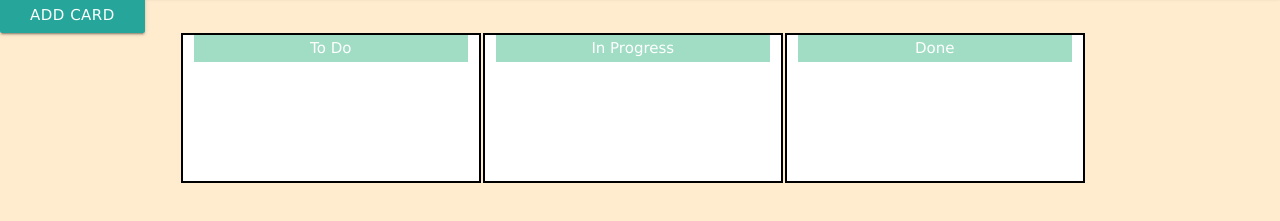
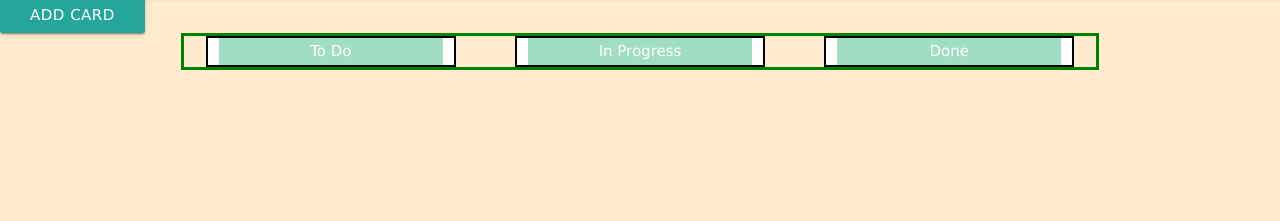
Before and after one commit to rnguyen89/pk-collab, a website: page public/dashboard.html in a window 1280 px wide. Shown: the part 67-288 px from the top of the page. Drawn offline with nearby package versions, Linux system fonts and the light colour scheme; no server answers.

Commit message:
incorporated css grid

```diff
--- a/public/css/main.css
+++ b/public/css/main.css
@@ -30,47 +30,51 @@ myCard {
 }
 
 /* dashboard.html */
-body
-		{
+body {
 	font-family:"Helvetica Neue", Helvetica, Arial, sans-serif;
 }
-		#board
-		{
-			width: 910px;
-			min-height:100px;
 
-			position:relative;
+#board {
+  margin: 0 auto;
+  /* padding-left: 100px;  */
+  position: relative;
+  border: 3px solid green;
+
 }
-		.title
-		{
+
+#board {
+  display: grid;
+  /* grid-template-columns: repeat(3, 1fr); */
+  grid-gap: 1em;
+  grid-template-columns: repeat(auto-fill, minmax(250px,1fr));
+
+}
+
+.title {
 	background-color:#a0ddc4;
 	text-align:center;
 	color:white;
 	padding: 2px 0px;
 }
 
-		#inprogress
-		{
+/* #inprogress {
 	left:302px;
 }
 
-		#done
-		{
+#done {
 	left:604px;
+} */
+
+#todo, #inprogress, #done {
+	background-color: rgb(255, 255, 255);
+	position: relative;
+	width: 250px;
+	height: 100%;
+	border: 2px solid black;
+  margin: 0 auto;
 }
 
-		#todo, #inprogress, #done
-		{
-			background-color: rgb(255, 255, 255);
-			position:absolute;
-			width: 300px;
-			min-height:150px;
-			border: 2px solid black;
-
-		}
-
-		*[draggable=true]
-		{
+/* *[draggable=true] {
 	float:left;
 	min-width: 50px;
 	min-height: 50px;
@@ -91,9 +95,9 @@ body
             	 -moz-background-size:1px 8px;
             	 background-size:1px 8px;
 				 background-repeat:repeat;
-		}
-		.cardTitle
-		{
+		} */
+
+.cardTitle {
 	background-color: rgb(255,255,255);
 	border:2px solid white;
 }
```
Lines whose indentation alone changed are shown as unchanged.
